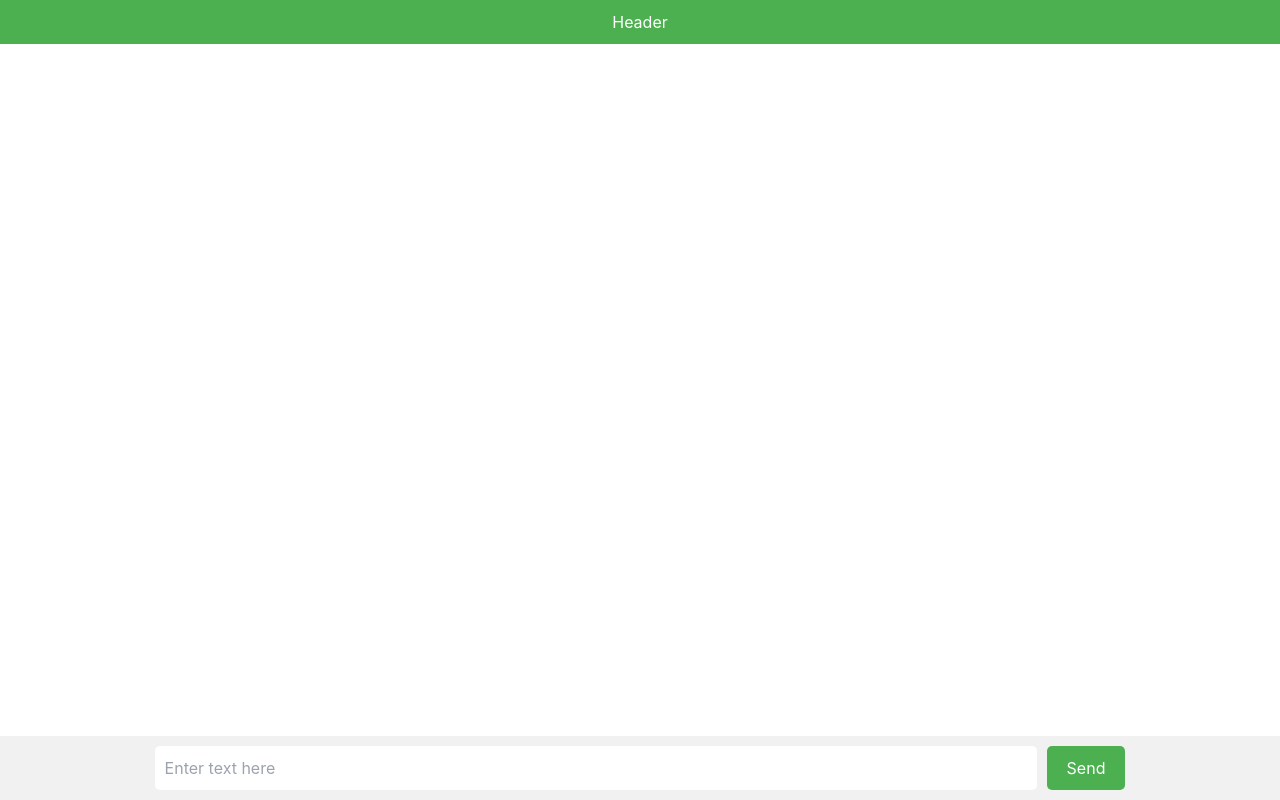
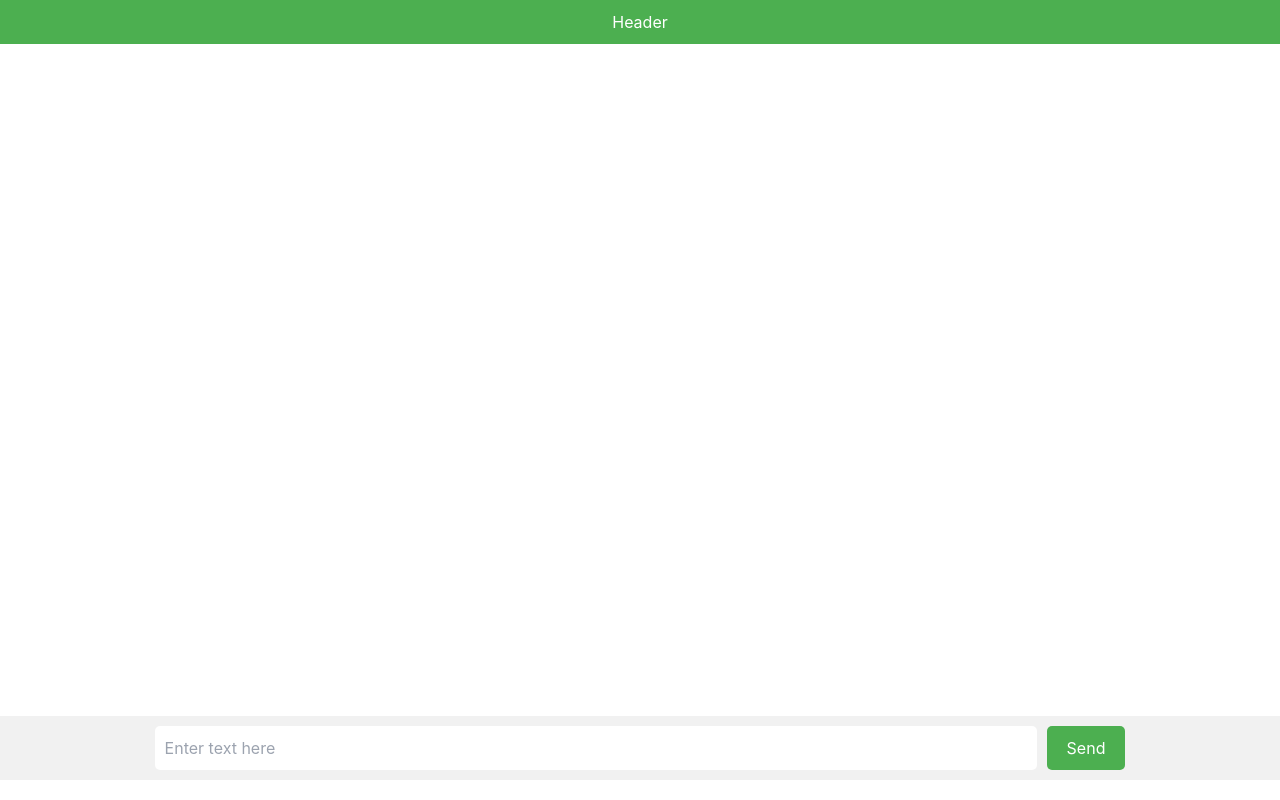
Before and after one commit to khant-nyar-paing/word-chain-game, a React (Create React App) app: page / in a window 1280 px wide. Built offline with nearby package versions, Linux system fonts and the light colour scheme.

Commit message:
temp deploy

```diff
--- a/public/index.html
+++ b/public/index.html
@@ -4,7 +4,8 @@
 <head>
   <meta charset="utf-8" />
   <link rel="icon" href="%PUBLIC_URL%/favicon.ico" />
-  <meta name="viewport" content="width=device-width, initial-scale=1" />
+  <!-- <meta name="viewport" content="width=device-width, initial-scale=1" /> -->
+  <meta name="viewport" content="width=device-width, initial-scale=1.0, virtual-keyboard=overlays-content">
   <meta name="theme-color" content="#000000" />
   <meta name="description" content="Web site created using create-react-app" />
   <link rel="apple-touch-icon" href="%PUBLIC_URL%/logo192.png" />
--- a/src/App.js
+++ b/src/App.js
@@ -276,7 +276,8 @@ const WordChain = () => {
         backgroundColor: "#f1f1f1",
         padding: "10px",
         textAlign: "center",
-        zIndex: 2
+        zIndex: 2,
+        marginBottom: `calc(20px + env(keyboard-inset-height))`
       }}>
         <input
           type="text"
@@ -304,8 +305,8 @@ const WordChain = () => {
         >
           Send
         </button>
-      </footer>
-    </div>
+      </footer >
+    </div >
   );
 };
 
```
